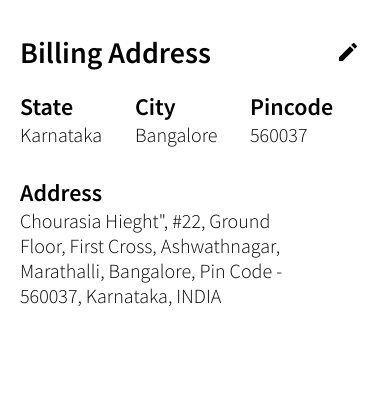
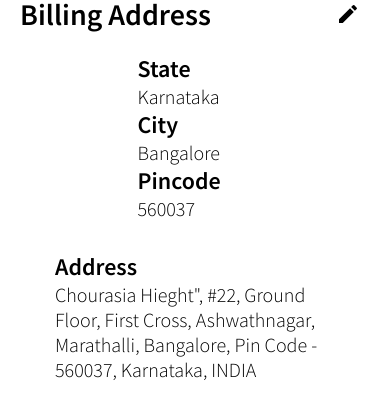
Before and after one commit to ShubhMittal44/Ambher, a React (Create React App) app in the folder Web Development/ambher/: page /account in a window 390 px wide. Shown: the part 807-1226 px from the top of the page. Before the commit the page ends 1185 px from the top, so only its background shows below. Built offline with nearby package versions, Linux system fonts and the light colour scheme.

Commit message:
User Details & Billing Address Component ready

```diff
--- a/Web Development/ambher/src/components/BillingAddress/BillingAddress.style.css
+++ b/Web Development/ambher/src/components/BillingAddress/BillingAddress.style.css
@@ -3,7 +3,7 @@
     height: fit-content;
     /* border: 1px solid red; */
     width: 100vw;
-    padding: 20px;
+    padding: 20px 80px;
     margin: 50px 0px;
     /* position: absolute; */
     /* top: 55%; */
@@ -55,14 +55,22 @@
 /* MEDIA QUERIES */
 
 @media all and (max-width:768px) {
+    .bill-address {
+        padding: 20px;
+    }
     #bill-heading {
         font-size: 36px;
     }
     #bill-add {
         max-width: 80%;
+        margin: auto;
     }
     .scp-sub-ans {
         font-weight: 300;
+    }
+    #bill-scp {
+        flex-direction: column;
+        justify-content: flex-start ;
     }
 }
 
--- a/Web Development/ambher/src/components/UserDetails/UserDetails.style.css
+++ b/Web Development/ambher/src/components/UserDetails/UserDetails.style.css
@@ -128,6 +128,9 @@ span {
     }
 }
 @media all and (max-width:768px) {
+    .account-information {
+        padding: 20px;
+    }
     #heading {
         font-size: 36px;
     }
```
